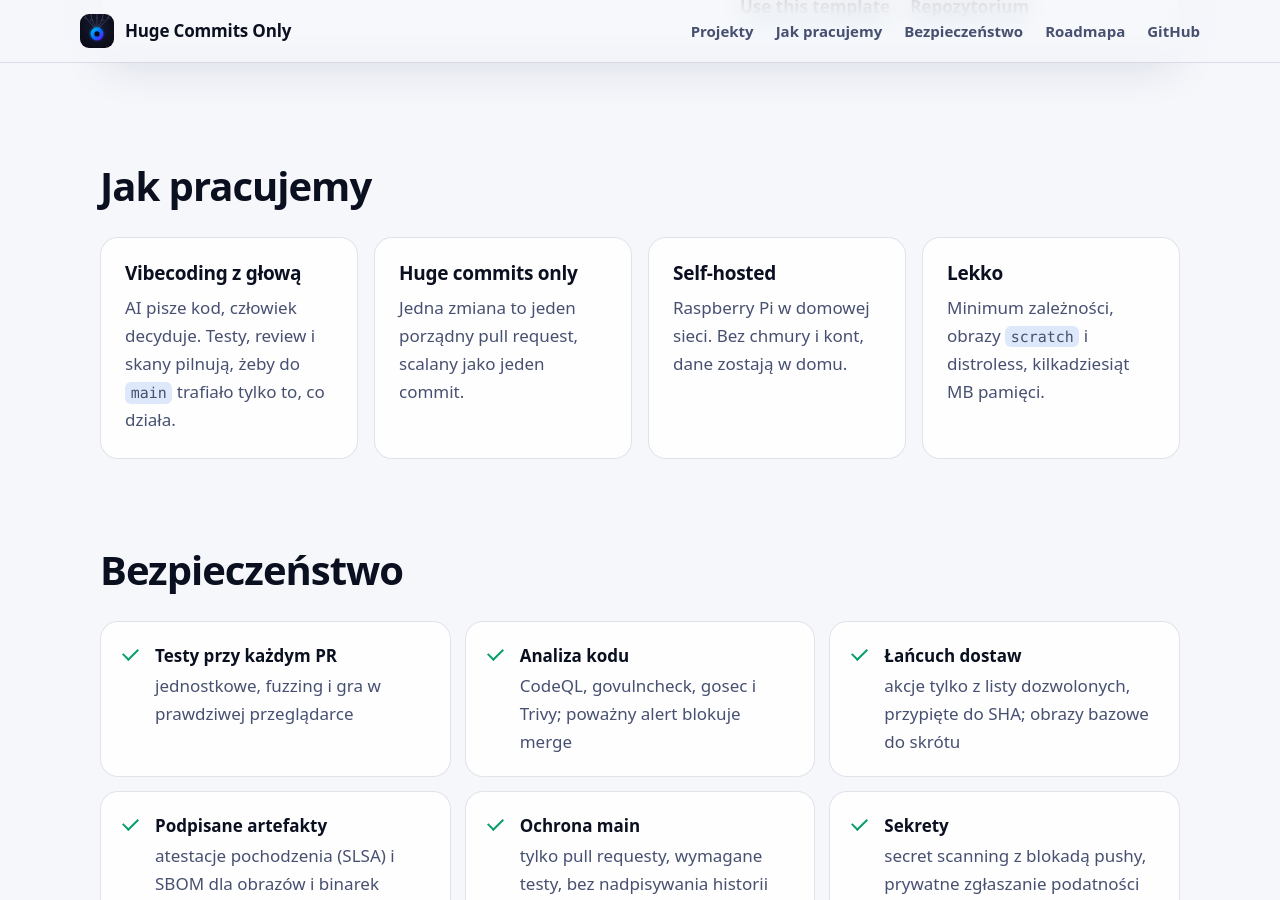
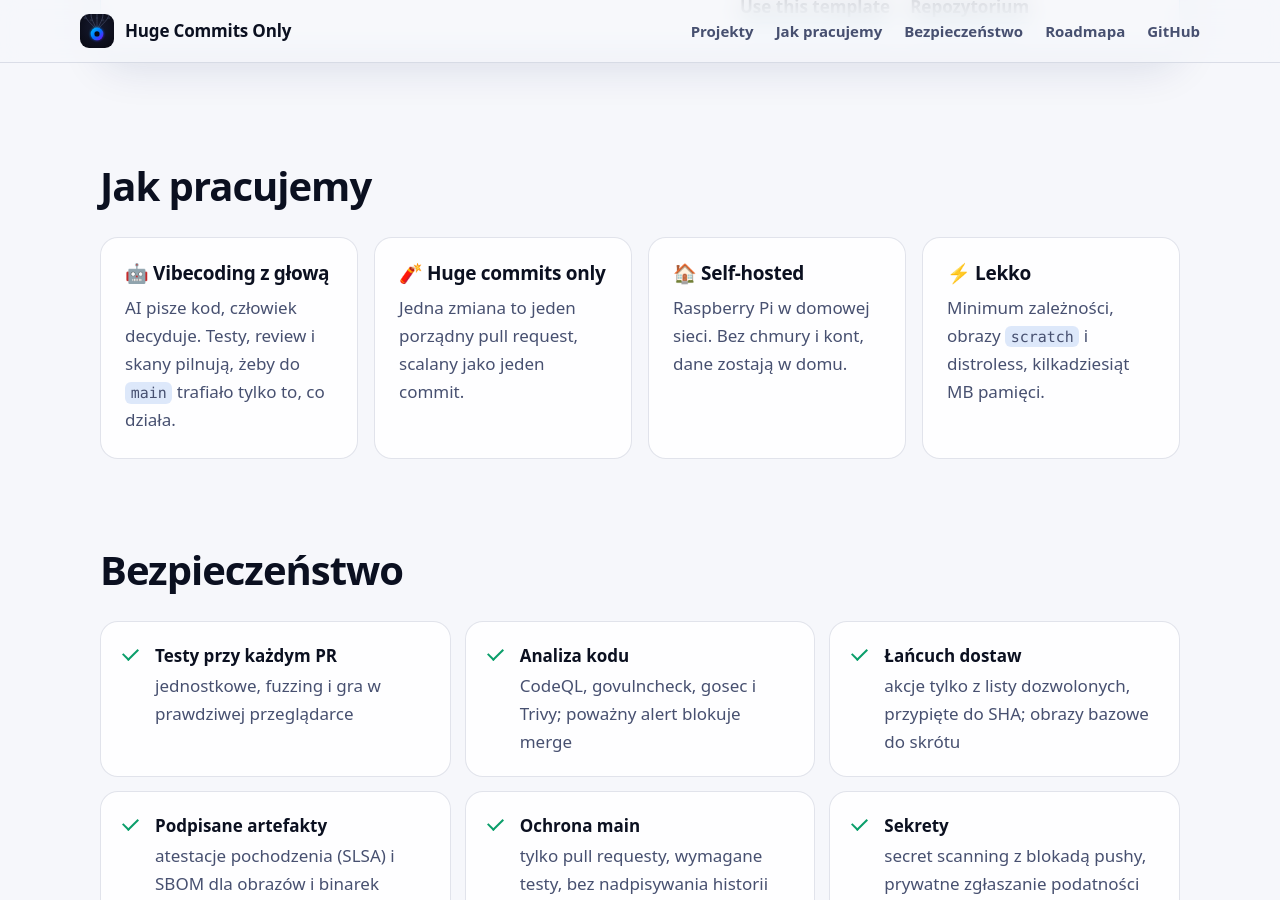
Before and after one commit to Huge-Commits-Only/huge-commits-only.github.io, a Jekyll site: the page built from index.html, in a window 1280 px wide and 900 px high, scrolled down 1794 px. Built offline with Jekyll 4.4.1, drawn with Linux system fonts in a browser that asks for light colours.

Commit message:
feat: emoji w kartach i poprzednia animacja szablonu (#3)
- Jedno emoji przy każdej karcie „Jak pracujemy” (ukryte przed
czytnikami ekranu).
- Wideo szablonu z animacji z emoji przy krokach, w natywnym rozmiarze
900×506.

```diff
--- a/_data/projects.yml
+++ b/_data/projects.yml
@@ -36,8 +36,8 @@
   icon: assets/projects/go-app-template.svg
   video: assets/projects/go-app-template.mp4
   poster: assets/projects/go-app-template.jpg
-  width: 1040
-  height: 586
+  width: 900
+  height: 506
   alt: "Kroki CI szablonu od pull requestu przez testy i skany do podpisanego obrazu"
   accent: "#00c6ff"
   accent2: "#7f00ff"
--- a/index.html
+++ b/index.html
@@ -40,10 +40,10 @@ layout: default
 <section id="praca" aria-labelledby="praca-h">
   <h2 id="praca-h">Jak pracujemy</h2>
   <div class="grid">
-    <div class="card"><h3>Vibecoding z głową</h3><p>AI pisze kod, człowiek decyduje. Testy, review i skany pilnują, żeby do <code>main</code> trafiało tylko to, co działa.</p></div>
-    <div class="card"><h3>Huge commits only</h3><p>Jedna zmiana to jeden porządny pull request, scalany jako jeden commit.</p></div>
-    <div class="card"><h3>Self-hosted</h3><p>Raspberry Pi w domowej sieci. Bez chmury i kont, dane zostają w domu.</p></div>
-    <div class="card"><h3>Lekko</h3><p>Minimum zależności, obrazy <code>scratch</code> i distroless, kilkadziesiąt MB pamięci.</p></div>
+    <div class="card"><h3><span aria-hidden="true">🤖</span> Vibecoding z głową</h3><p>AI pisze kod, człowiek decyduje. Testy, review i skany pilnują, żeby do <code>main</code> trafiało tylko to, co działa.</p></div>
+    <div class="card"><h3><span aria-hidden="true">🧨</span> Huge commits only</h3><p>Jedna zmiana to jeden porządny pull request, scalany jako jeden commit.</p></div>
+    <div class="card"><h3><span aria-hidden="true">🏠</span> Self-hosted</h3><p>Raspberry Pi w domowej sieci. Bez chmury i kont, dane zostają w domu.</p></div>
+    <div class="card"><h3><span aria-hidden="true">⚡</span> Lekko</h3><p>Minimum zależności, obrazy <code>scratch</code> i distroless, kilkadziesiąt MB pamięci.</p></div>
   </div>
 </section>
 
```
Also changed, not shown: assets/projects/go-app-template.jpg, 1 other file.
